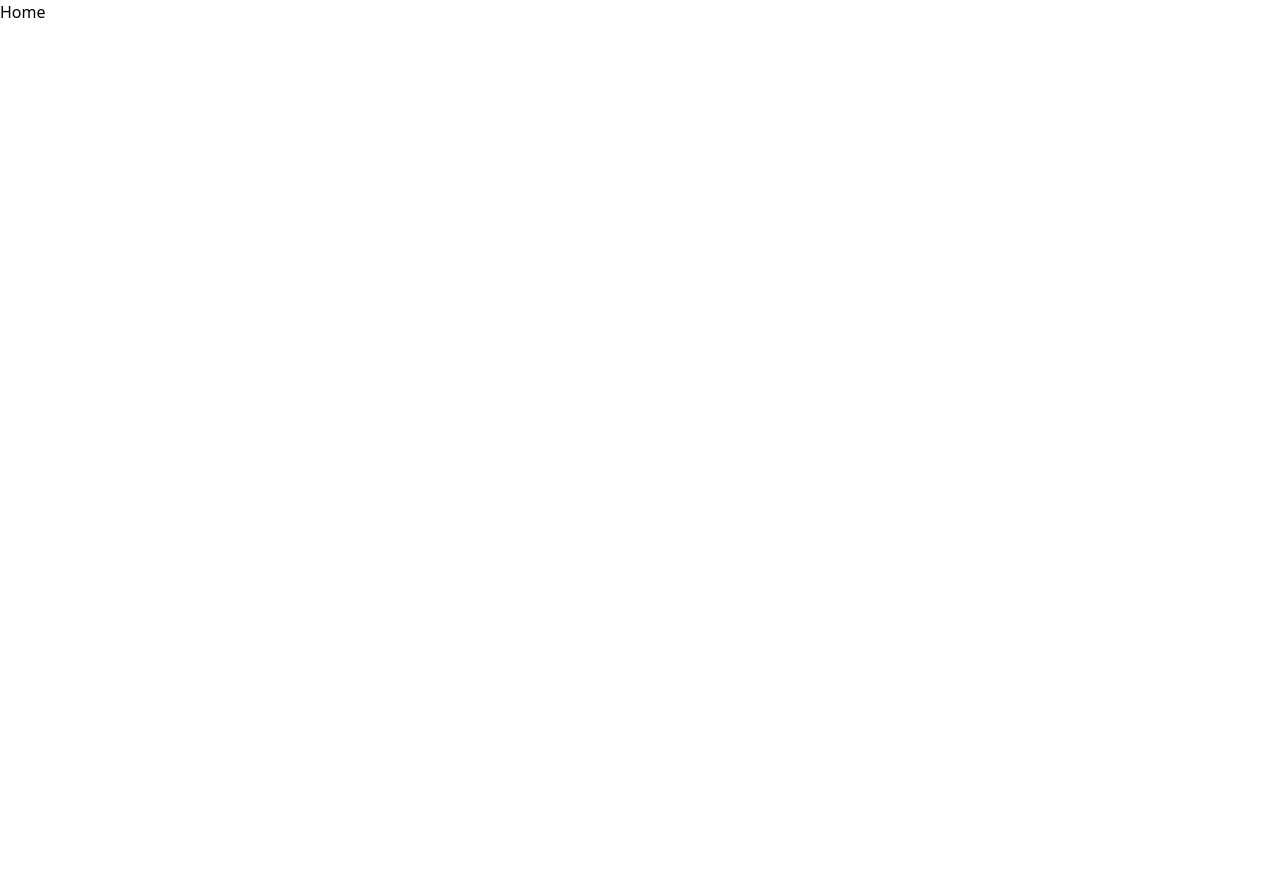
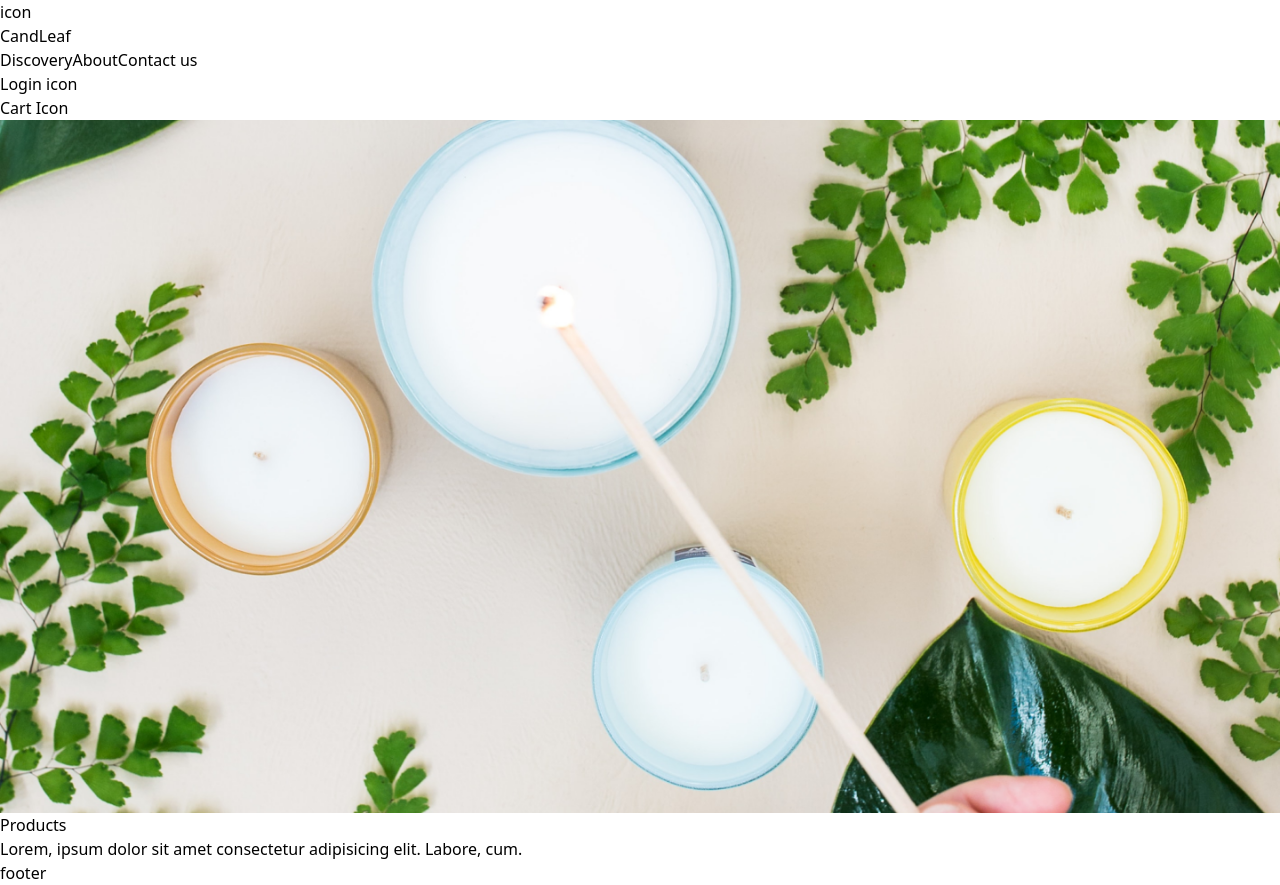
Before and after one commit to Nazmul-Git/Shop-E_Commerce, a React (Vite) app: page / in a window 1280 px wide. Before the commit the page ends 800 px from the top, so only its background shows below. Built offline with nearby package versions, Linux system fonts and the light colour scheme.

Commit message:
Implement nav items, routing and footer.

```diff
--- /dev/null
+++ b/src/Components/Footer/Footer.jsx
@@ -0,0 +1,12 @@
+/* eslint-disable no-unused-vars */
+import React from 'react';
+
+const Footer = () => {
+    return (
+        <div>
+            <p>footer</p>
+        </div>
+    );
+};
+
+export default Footer;
--- /dev/null
+++ b/src/Components/Header/Header.jsx
@@ -0,0 +1,13 @@
+/* eslint-disable no-unused-vars */
+import React from 'react';
+import h_img from '../../../images/bg-image.png'
+
+const Header = () => {
+    return (
+        <div>
+            <img src={h_img} alt="" />
+        </div>
+    );
+};
+
+export default Header;
--- /dev/null
+++ b/src/Components/Header/ProductContainer1.jsx
@@ -0,0 +1,19 @@
+/* eslint-disable no-unused-vars */
+import React from 'react';
+
+const ProductContainer1 = () => {
+    return (
+        <div>
+            <div className='p-8 text-center'>
+                <h2>Products</h2>
+                <p>Lorem, ipsum dolor sit amet consectetur adipisicing elit. Labore, cum.</p>
+            </div>
+
+            <div>
+
+            </div>
+        </div>
+    );
+};
+
+export default ProductContainer1;
--- a/src/Components/Home/Home.jsx
+++ b/src/Components/Home/Home.jsx
@@ -1,10 +1,13 @@
 /* eslint-disable no-unused-vars */
 import React from 'react';
+import Header from '../Header/Header';
+import ProductContainer1 from '../Header/ProductContainer1';
 
 const Home = () => {
     return (
         <div>
-            <h1>Home</h1>
+            <Header></Header>
+            <ProductContainer1></ProductContainer1>
         </div>
     );
 };
--- /dev/null
+++ b/src/Components/Main.jsx
@@ -0,0 +1,17 @@
+/* eslint-disable no-unused-vars */
+import React from 'react';
+import NavItems from '../NavItems';
+import { Outlet } from 'react-router-dom';
+import Footer from './Footer/Footer';
+
+const Main = () => {
+    return (
+        <div>
+            <NavItems></NavItems>
+            <Outlet></Outlet>
+            <Footer></Footer>
+        </div>
+    );
+};
+
+export default Main;
--- /dev/null
+++ b/src/Components/Pages/About.jsx
@@ -0,0 +1,12 @@
+/* eslint-disable no-unused-vars */
+import React from 'react';
+
+const About = () => {
+    return (
+        <div>
+            <p>about</p>
+        </div>
+    );
+};
+
+export default About;
--- /dev/null
+++ b/src/NavItems.jsx
@@ -0,0 +1,25 @@
+/* eslint-disable no-unused-vars */
+import React from 'react';
+import { Link } from 'react-router-dom';
+
+const NavItems = () => {
+    return (
+        <div className='flex items-center justify-between p-8 bg-'>
+            <div className='flex items-center gap-4'>
+                <div>icon</div>
+                <Link>CandLeaf</Link>
+            </div>
+            <div className='flex items-center gap-4'>
+                <Link>Discovery</Link>
+                <Link to='/about'>About</Link>
+                <Link>Contact us</Link>
+            </div>
+            <div className='flex items-center gap-4'>
+                <div>Login icon</div>
+                <div>Cart Icon</div>
+            </div>
+        </div>
+    );
+};
+
+export default NavItems;
```
Also changed, not shown: src/main.jsx (+10 -3 lines), images/bg-image.png (added).
